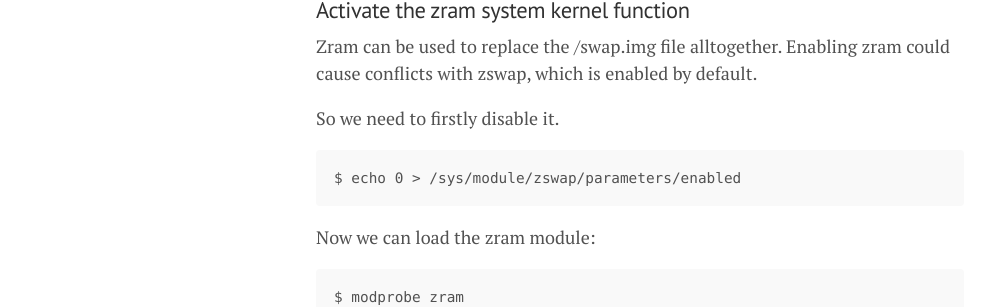
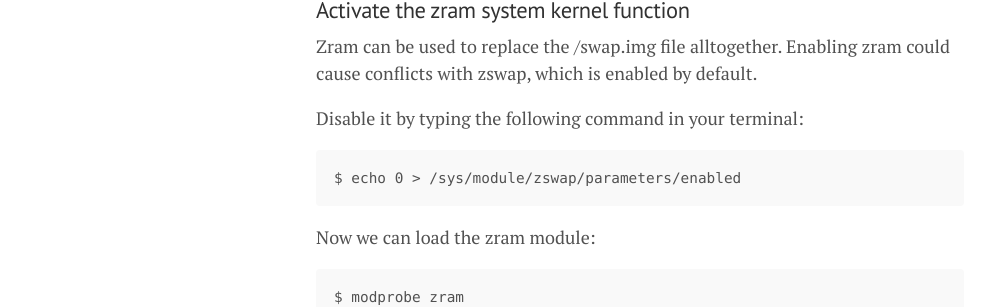
Before and after one commit to lgeurts/lgeurts.github.io, a Jekyll site: the page built from _posts/2022-10-03-optimizing-ubuntu-22.04-jammy-jellyfish.md, in a window 1280 px wide. Shown: the part 1040-1347 px from the top of the page, without its empty margins (0-992 px from the left). Built offline with Jekyll 4.4.1, drawn with Linux system fonts in a browser that asks for light colours; nearby versions of some CDN libraries; comment, search, counter and statistics services are not loaded.

Commit message:
Update 2022-10-03-optimizing-ubuntu-22.04-jammy-jellyfish.md

````diff
--- a/_posts/2022-10-03-optimizing-ubuntu-22.04-jammy-jellyfish.md
+++ b/_posts/2022-10-03-optimizing-ubuntu-22.04-jammy-jellyfish.md
@@ -34,7 +34,7 @@ and save. To activate the new setting, restart the computer.
 
 Zram can be used to replace the /swap.img file alltogether. Enabling zram could cause conflicts with zswap, which is enabled by default.
 
-So we need to firstly disable it.
+Disable it by typing the following command in your terminal:
 ```
 $ echo 0 > /sys/module/zswap/parameters/enabled
 ```
````
